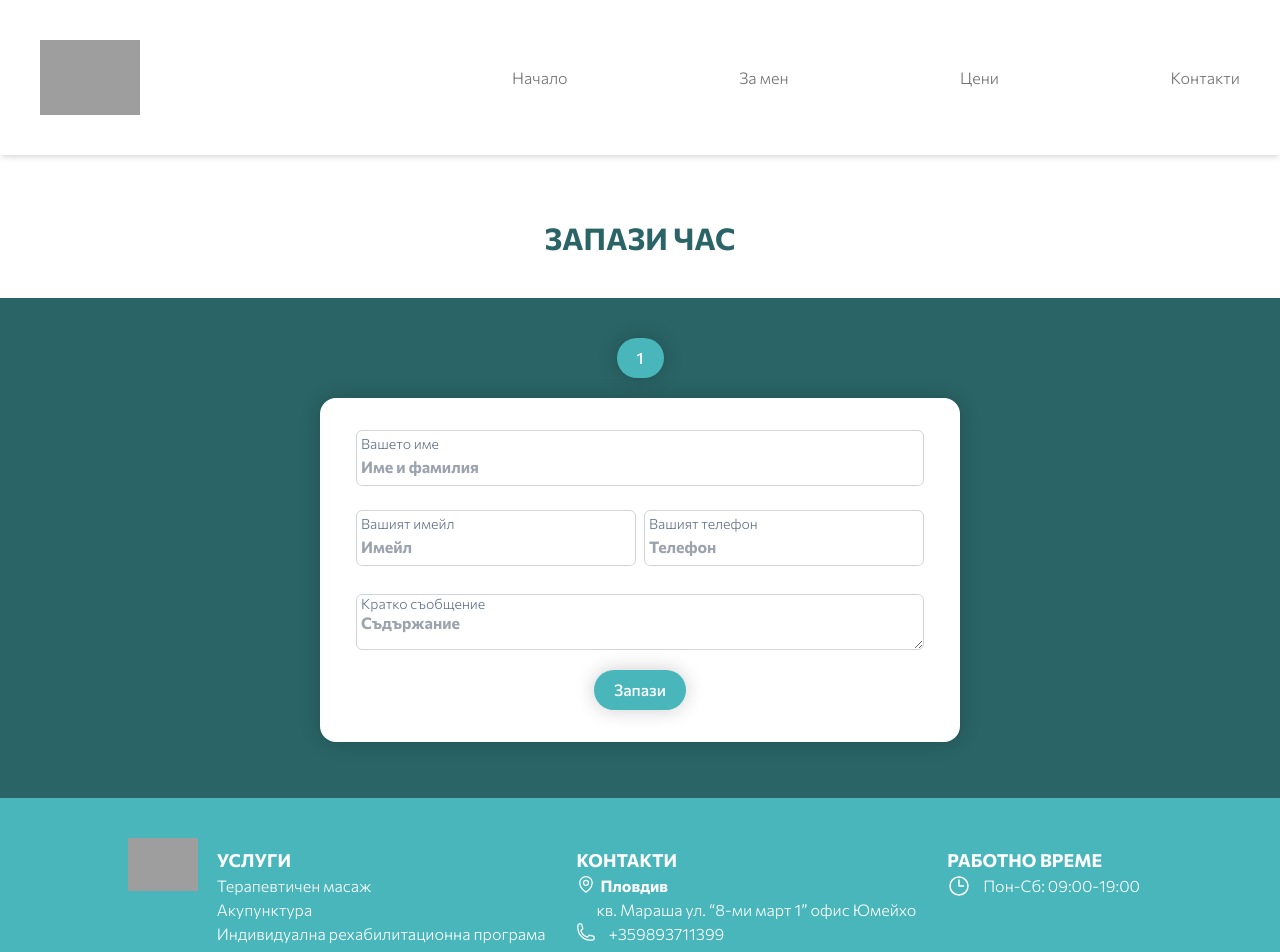
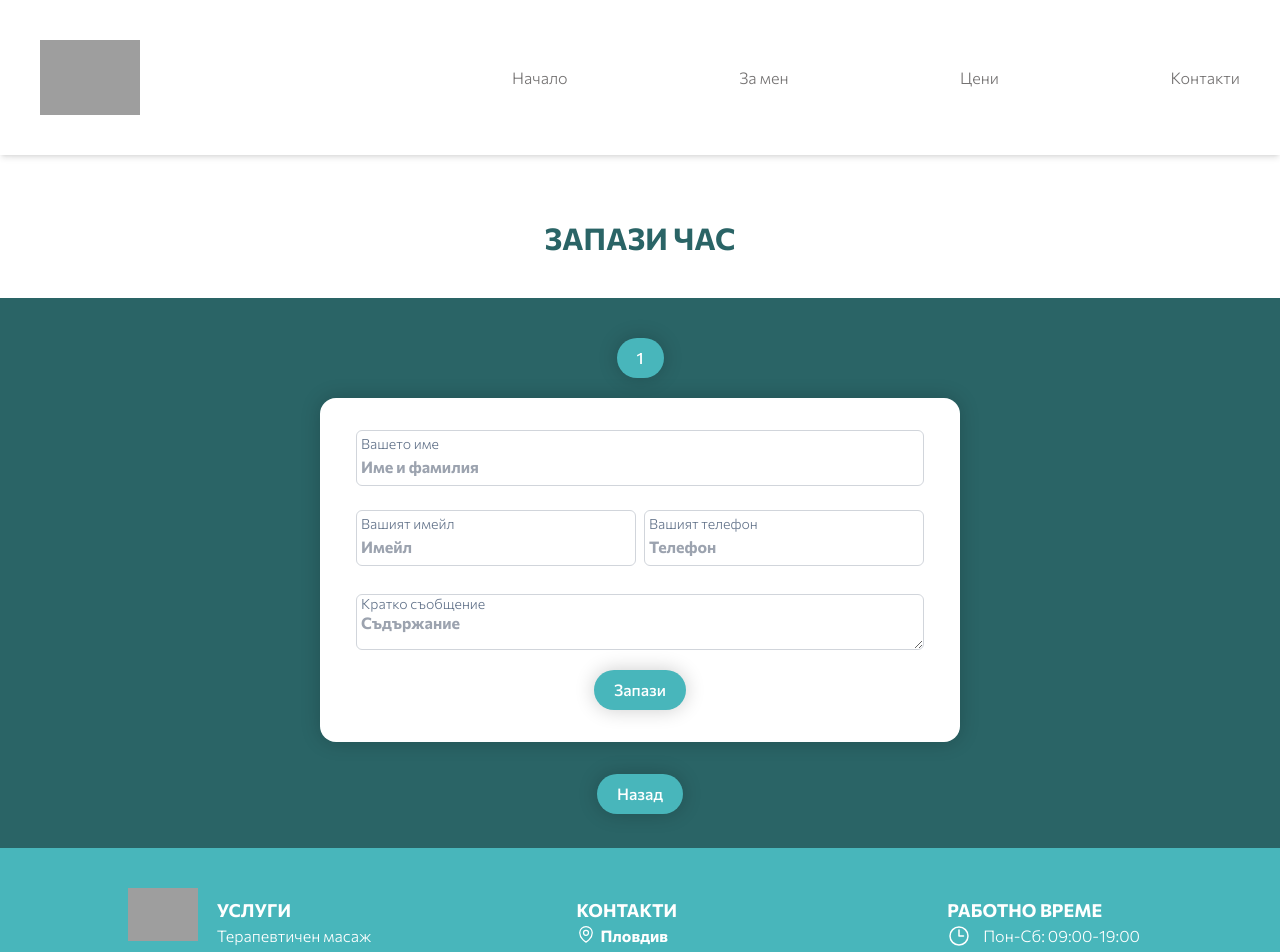
Before and after one commit to BateDowen/acupunture-site, a React (Vite) app: page /hours/1/1/1 in a window 1280 px wide. Shown: the top 952 px of the page. Built offline with nearby package versions, Linux system fonts and the light colour scheme; grey boxes are pictures that could not be loaded.

Commit message:
displaying response message

```diff
--- a/src/Pages/AvailableHours.jsx
+++ b/src/Pages/AvailableHours.jsx
@@ -63,11 +63,14 @@ const AvailableHours =  () => {
                 </p>
               </div>
             )}
-            <Link to={"/appointments"}>
+          </div>
+        </div>
+        <div className="bg-hoverBlue w-full pb-5">
+        <Link to={"/appointments"}>
               <Button bg={"btn-primary"}>Назад</Button>
             </Link>
-          </div>
         </div>
+
       </div>
     );
   };
--- a/src/Pages/BookHour.jsx
+++ b/src/Pages/BookHour.jsx
@@ -1,55 +1,69 @@
-import React from 'react'
-import { useParams } from 'react-router-dom'
-import Form from '../components/Form/Form';
-import Button from '../components/Button/Button';
-import { bookHour } from '../Utils';
-import { useLoading } from '../components/Loader/LoadingCtx';
-import LoaderModal from '../components/Loader/LoaderModal';
+import React, { useState } from "react";
+import { Link, useParams } from "react-router-dom";
+import Form from "../components/Form/Form";
+import Button from "../components/Button/Button";
+import { bookHour } from "../Utils";
+import { useLoading } from "../components/Loader/LoadingCtx";
+import LoaderModal from "../components/Loader/LoaderModal";
 
 const BookHour = () => {
-    const {date,hour,hourKey } = useParams();
-    const {loading,showLoader,hideLoader} = useLoading()
+  const { date, hour, hourKey } = useParams();
+  const { loading, showLoader, hideLoader } = useLoading();
+  const [responce, setResponce] = useState(null);
   console.log(hourKey);
-    const titleCss = "text-hoverBlue text-center text-2xl sm:text-3xl font-bold mb-3";
+  const titleCss =
+    "text-hoverBlue text-center text-2xl sm:text-3xl font-bold mb-3";
   const onSubmit = async (e) => {
     e.preventDefault();
     let formData = new FormData(e.currentTarget);
-        let {email,name,phone} = Object.fromEntries(formData);
-        showLoader()
-         bookHour(email,name,phone,date,hour,hourKey)
-         .then(result => {
+    let { email, name, phone } = Object.fromEntries(formData);
+    showLoader();
+    bookHour(email, name, phone, date, hour, hourKey)
+      .then((result) => {
         if (result.err) {
           // TODO display it properly
           console.log(result.message);
+        setResponce(result.message);
+
+        }
+        console.log(result);
+        setResponce(result.message);
+        hideLoader();
+      })
+      .catch((err) => {
+        console.log(err);
+      });
   };
-            console.log(result);
-                hideLoader()
-         })
-         .catch(err => {
-            console.log(err);
-         })
-    }
-  return (
-    loading?<LoaderModal/> :
+  return loading ? (
+    <LoaderModal />
+  ) : (
     <div className=" bg-white relative pt-[100px] w-full mx-auto text-left">
       <section className="flex flex-row w-full justify-around mt-[120px] ">
         <div className={` flex flex-col w-full mb-[30px] mx-12`}>
           <h2 className={`w-full uppercase ${titleCss} `}>Запази час</h2>
         </div>
       </section>
-      <div className="text-center flex justify-center h-[500px] bg-hoverBlue">
-        <div className='mx-auto py-5 w-full'>
-            <div className='my-5'>
-                <Button bg={'btn-primary'}>{hour}</Button>
-
+      <div className="text-center flex justify-center h-[550px] bg-hoverBlue">
+        <div className="mx-auto py-5 w-full">
+          <div className="my-5">
+            <Button bg={"btn-primary"}>{hour}</Button>
           </div>
-            <Form onSubmit={onSubmit} bntText='Запази'/>
-
-        </div>
-
+          {responce == null ? (
+            <>
+              <Form onSubmit={onSubmit} bntText="Запази" />
+            </>
+          ) : (
+            <p className="text-white">{responce}</p>
+          )}
+          <div className="my-8">
+            <Link to={`/hours/${date}`}>
+              <Button bg={"btn-primary"}>Назад</Button>
+            </Link>
           </div>
         </div>
-  )
-}
+      </div>
+    </div>
+  );
+};
 
-export default BookHour
+export default BookHour;
```
Lines whose indentation alone changed are shown as unchanged.
